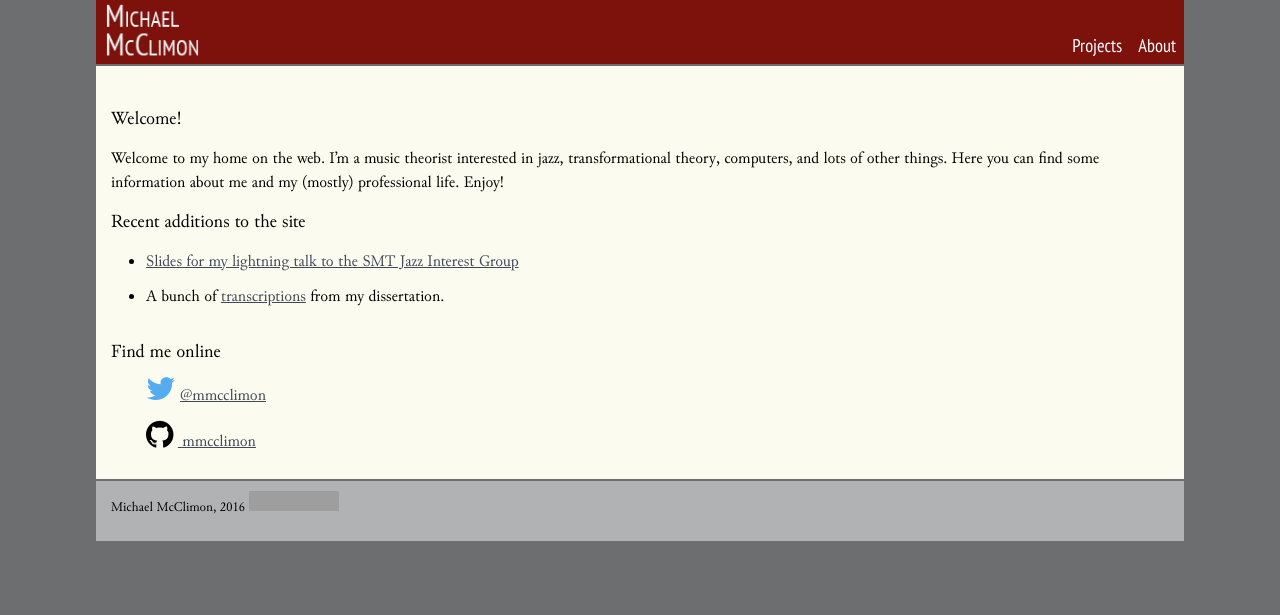
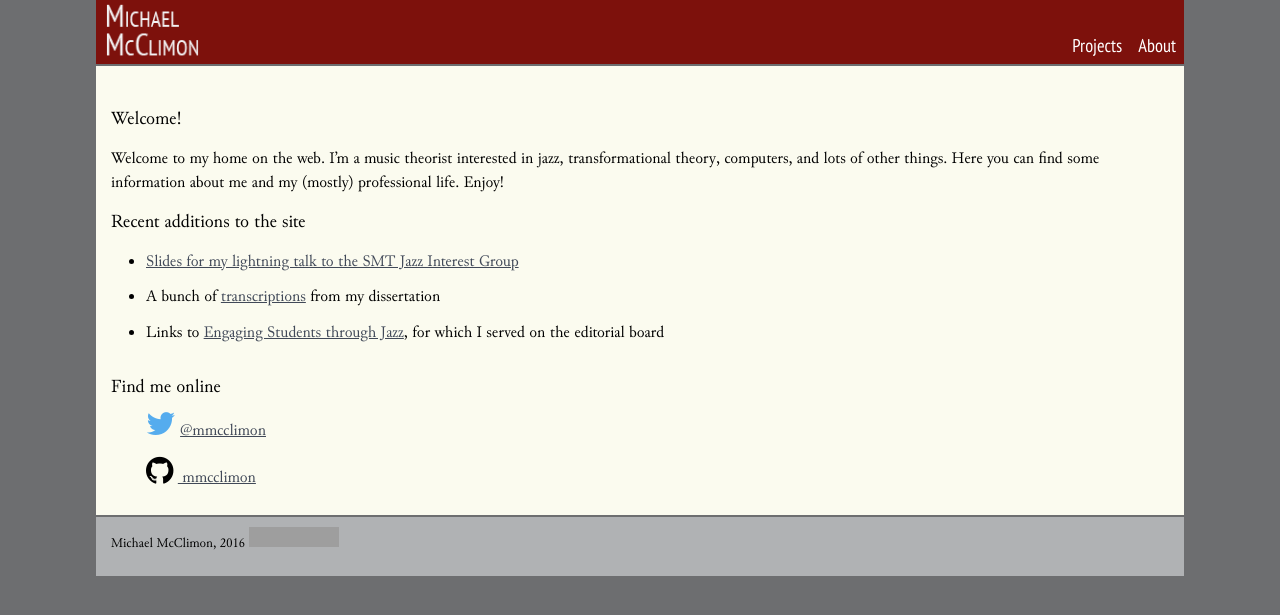
Before and after one commit to mmcclimon/jekyll-site, a Jekyll site: the page built from index.html, in a window 1280 px wide. Shown: the top 615 px of the page. Built offline with Jekyll 4.4.1, drawn with Linux system fonts in a browser that asks for light colours; nearby versions of some CDN libraries; grey boxes are pictures that could not be loaded.

Commit message:
Add recent additions to homepage.
Also add links to Engaging Students vol. in a couple of places.

```diff
--- a/cv.html
+++ b/cv.html
@@ -102,7 +102,9 @@ title: Michael J. McClimon - C.V.
 <h3>Professional Activities</h3>
 <div class="cv-content">
     <ul>
-      <li>Editorial board member, <i>Engaging Students Through Jazz</i>
+      <li>Digital Media Author, W.W. Norton, <i>The Musician’s Guide to
+      Fundamentals, 3rd ed.</i> (2016–present)</li>
+      <li>Editorial board member, <a href="//flipcamp.org/engagingstudents4/"><i>Engaging Students Through Jazz</i></a>
         (2016)</li>
       <li>Associate Webmaster, Society for Music Theory (2015–present)</li>
       <li>Senior Editorial Assistant, <i>Music Theory Online</i>
--- a/index.html
+++ b/index.html
@@ -14,7 +14,9 @@ title: Michael McClimon | Home
   <li><a href="projects/stitt-rollins.html">Slides for my lightning talk to
       the SMT Jazz Interest Group</a></li>
   <li>A bunch of <a href="projects/transcriptions.html">transcriptions</a> from
-  my dissertation.</li>
+  my dissertation</li>
+  <li>Links to <a href="//flipcamp.org/engagingstudents4/"<i>Engaging
+  Students through Jazz</i></a>, for which I served on the editorial board</li>
 </ul>
 
 
--- a/projects/index.html
+++ b/projects/index.html
@@ -1,5 +1,5 @@
 ---
-title: Michael J. McClimon - Projects
+title: Projects - Michael McClimon
 layout: default
 ---
 
@@ -17,6 +17,7 @@ layout: default
   </li>
   <li>Things I have helped with
     <ul>
+      <li><a href="//flipcamp.org/engagingstudents4"><i>Engaging Students through Jazz</i></a></li>
       <li><a href="//societymusictheory.org">Society for Music Theory website</a></li>
       <li><a href="//mtosmt.org">Music Theory Online</a></li>
       <li><a href="//chmtl.indiana.edu">CHMTL</a> – Center for the History of Music Theory and Literature</li>
```
